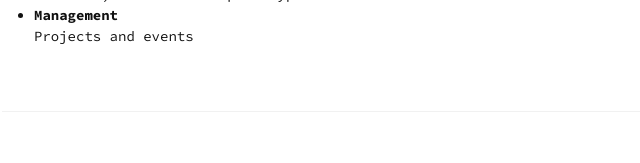
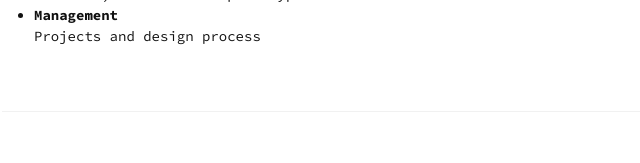
Before and after one commit to Refrase/type16_simple, a website: page index.html in a window 1280 px wide. Shown: the part 1890-2053 px from the top of the page, 94-734 px from the left. Drawn offline with Linux system fonts and the light colour scheme.

Commit message:
Changed 'events' to 'design process'

```diff
--- a/index.html
+++ b/index.html
@@ -96,7 +96,7 @@
         <ul>
           <li><b>Design</b><br>Digital, animated and printed</li>
           <li><b>Development</b><br>Frontend, creative and prototypical</li>
-          <li><b>Management</b><br>Projects and events</li>
+          <li><b>Management</b><br>Projects and design process</li>
         </ul>
       </div>
 
```
